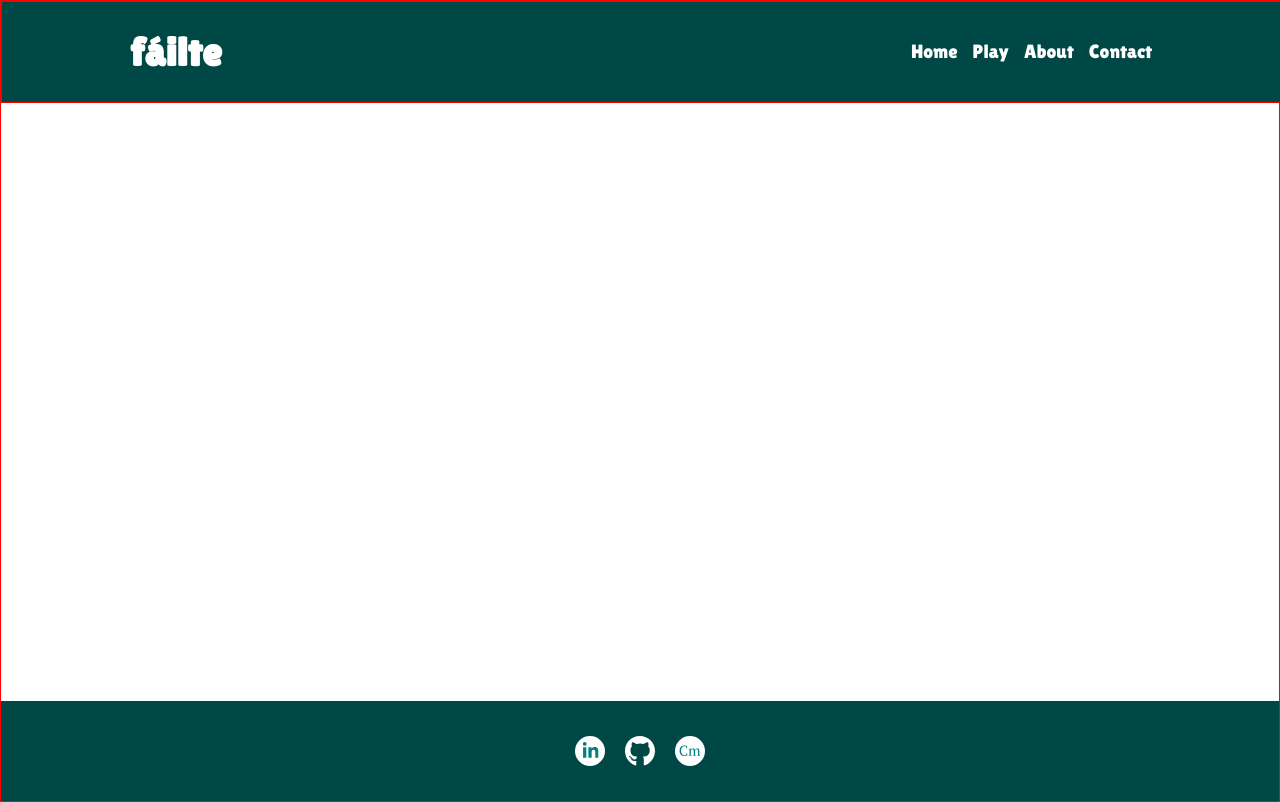
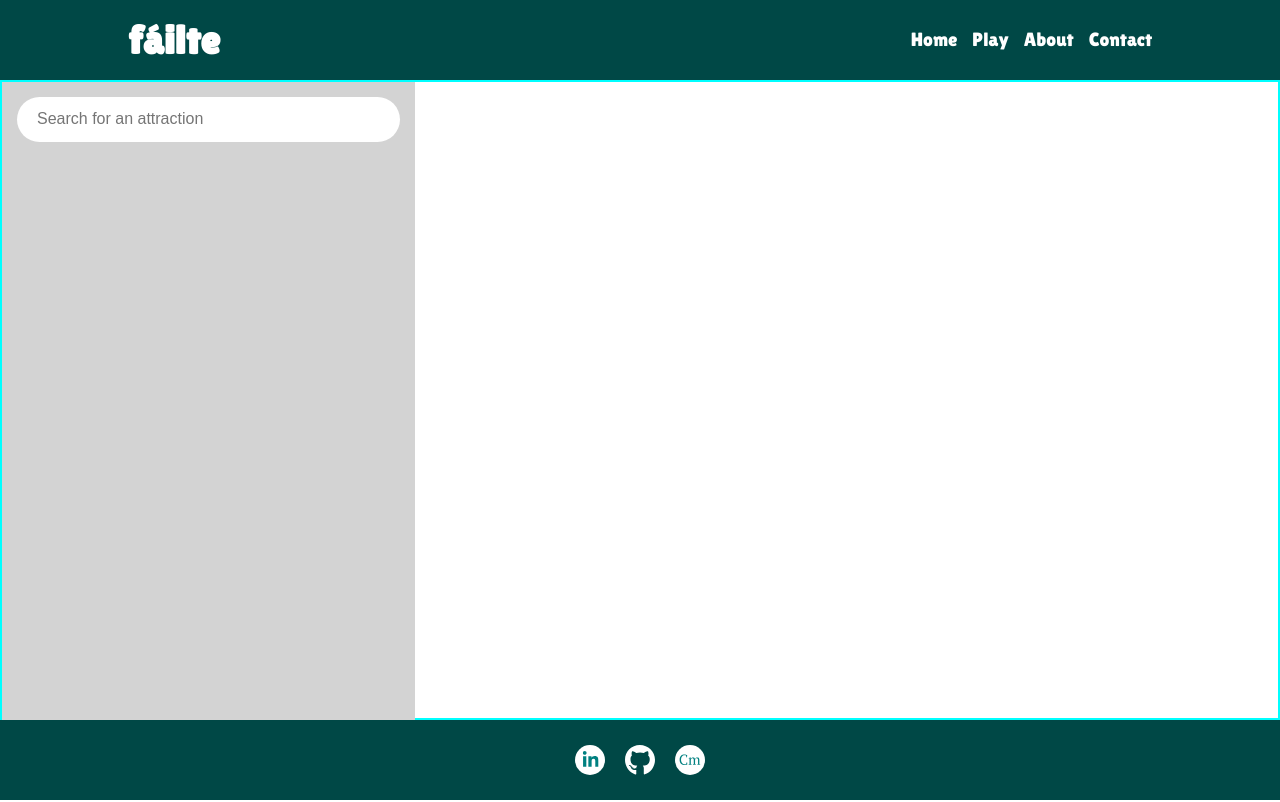
Before and after one commit to CarlMurray/failte-v2-react, a React (Vite) app in the folder failte/: page / in a window 1280 px wide. Built offline with nearby package versions, Linux system fonts and the light colour scheme.

Commit message:
chore: start scaffolding search components

```diff
--- a/failte/src/App.jsx
+++ b/failte/src/App.jsx
@@ -2,15 +2,15 @@ import { useState } from "react";
 import "./App.scss";
 import Header from "./components/Header/Header";
 import Footer from "./components/Footer/Footer";
+import MainBodyContainer from "./components/MainBodyContainer/MainBodyContainer";
 
 function App() {
   const [count, setCount] = useState(0);
 
   return (
     <>
-      <Header>
-        <div>hiejhdiejdi</div>
-      </Header>
+      <Header />
+      <MainBodyContainer />
       <Footer />
     </>
   );
--- a/failte/src/assets/css/index.scss
+++ b/failte/src/assets/css/index.scss
@@ -1,14 +1,11 @@
 @use "./css-reset.scss";
 @use "../../components/Header/Header";
 @use "../../components/Footer/Footer";
+@use "../../components/SearchContainer/SearchContainer.scss";
 @use "../css/vars.scss";
 
 :root {
   font-family: "Lilita One", "Segoe UI", Tahoma, Geneva, Verdana, sans-serif;
-}
-
-*:hover {
-  border: 1px solid red;
 }
 
 #root {
@@ -23,3 +20,7 @@
   margin-inline: auto;
   height: 100%;
 }
+
+input {
+  border: none;
+}
--- a/failte/src/components/Header/Header.scss
+++ b/failte/src/components/Header/Header.scss
@@ -1,7 +1,6 @@
 @use "../../assets/css/vars.scss";
 
 header {
-  border: 1px solid red;
   height: 100px;
   width: 100%;
   background-color: vars.$primary-color;
--- /dev/null
+++ b/failte/src/components/MainBodyContainer/MainBodyContainer.jsx
@@ -0,0 +1,10 @@
+import SearchContainer from "../SearchContainer/SearchContainer";
+import "./MainBodyContainer.scss";
+
+export default function MainBodyContainer() {
+  return (
+    <div className="main-body-container">
+      <SearchContainer></SearchContainer>
+    </div>
+  );
+}
--- /dev/null
+++ b/failte/src/components/MainBodyContainer/MainBodyContainer.scss
@@ -0,0 +1,4 @@
+.main-body-container {
+  border: 2px solid cyan;
+  height: 100%;
+}
--- /dev/null
+++ b/failte/src/components/SearchContainer/SearchContainer.jsx
@@ -0,0 +1,10 @@
+import SearchInput from "./SearchInput/SearchInput";
+import "./SearchContainer.scss";
+
+export default function SearchContainer() {
+  return (
+    <div className="search-container">
+      <SearchInput />
+    </div>
+  );
+}
--- /dev/null
+++ b/failte/src/components/SearchContainer/SearchContainer.scss
@@ -0,0 +1,8 @@
+@use "../../assets/css/vars.scss";
+
+.search-container {
+  width: 30%;
+  background-color: lightgrey;
+  height: 100%;
+  padding: 15px;
+}
--- /dev/null
+++ b/failte/src/components/SearchContainer/SearchInput/SearchInput.jsx
@@ -0,0 +1,13 @@
+import "./SearchInput.scss";
+
+export default function SearchInput() {
+  return (
+    <div>
+      <input
+        id="search-input"
+        type="search"
+        placeholder="Search for an attraction"
+      ></input>
+    </div>
+  );
+}
--- /dev/null
+++ b/failte/src/components/SearchContainer/SearchInput/SearchInput.scss
@@ -0,0 +1,10 @@
+@use "../../../assets/css/vars.scss";
+
+#search-input {
+  height: 45px;
+  padding-inline: 20px;
+  border-radius: 100px;
+  width: 100%;
+  outline-color: vars.$primary-color;
+  font-size: 1em;
+}
```
